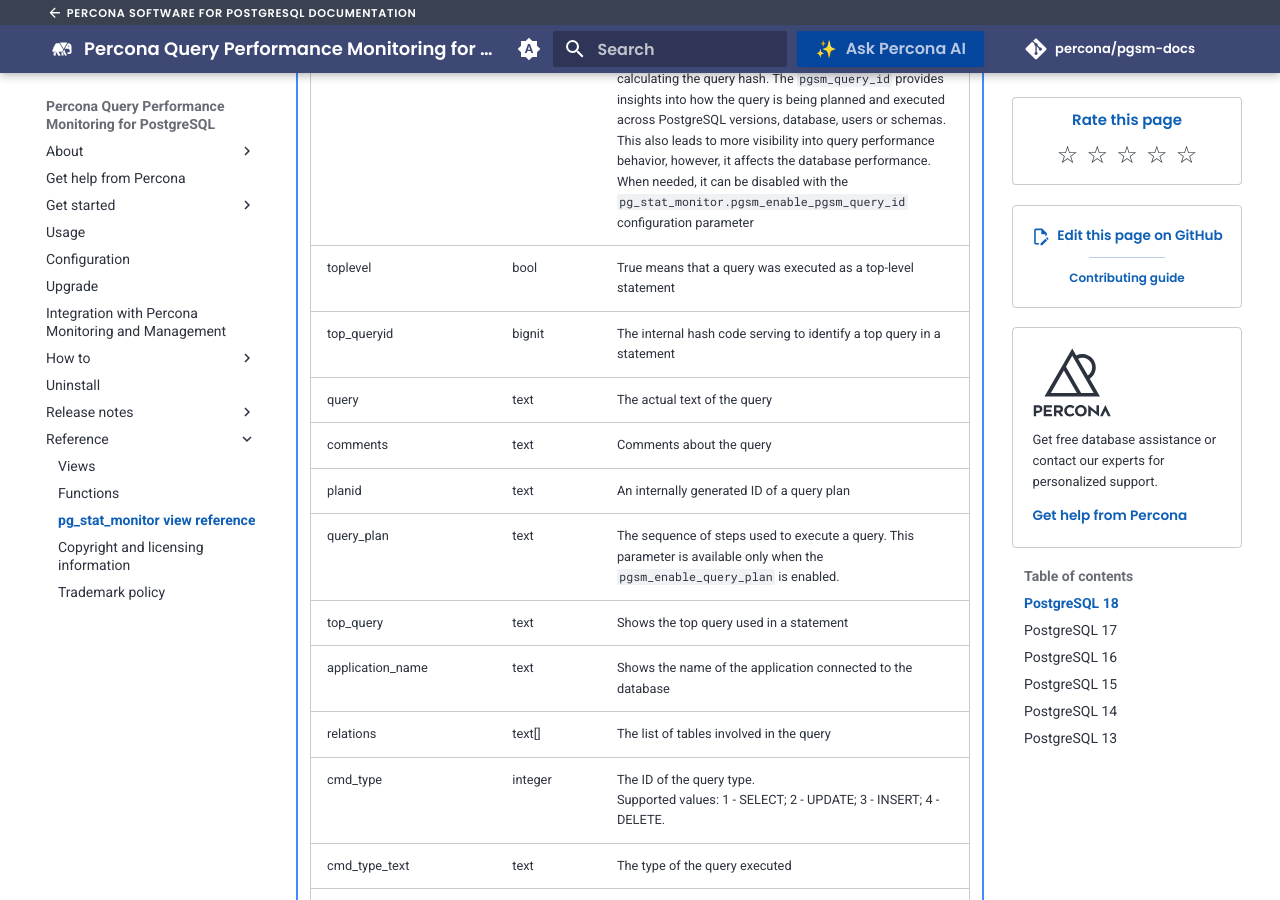
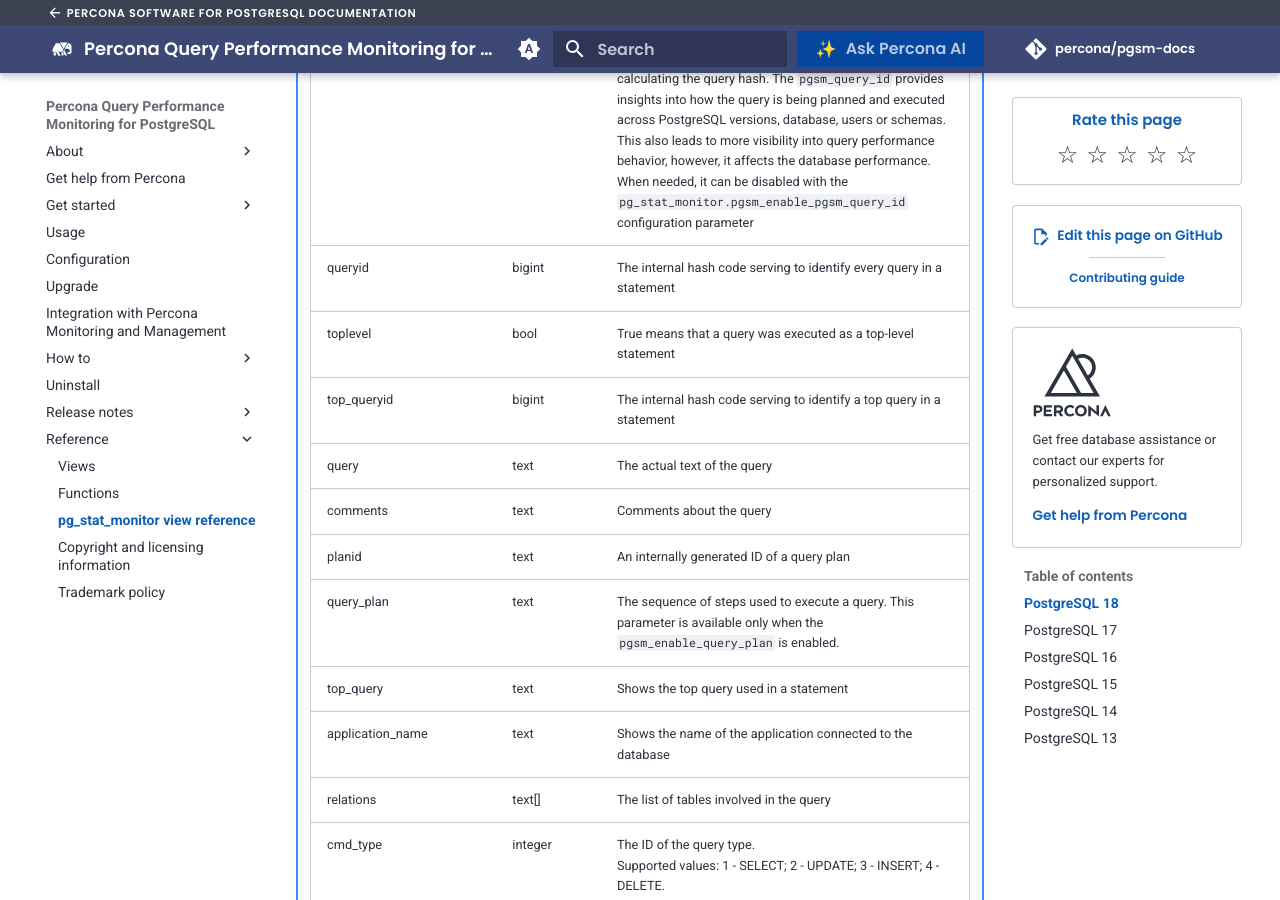
Before and after one commit to percona/pgsm-docs, an MkDocs documentation site: the page built from docs/reference.md, in a window 1280 px wide and 900 px high, scrolled down 1044 px. Built offline with MkDocs 1.6.1 and Material for MkDocs 9.7.7, drawn with Linux system fonts in a browser that asks for light colours; nearby versions of some CDN libraries; comment, search, counter and statistics services are not loaded; the version menu is left out; some of the changed text lies outside the part shown.

Commit message:
Fix a few errors in the documentation
- The description of the bucket time parameter was duplicated into the
  histogram minimum and maximum parameters
- The type of the top_queryid column was spelled "bignit"
- The queryid column was missing from several view reference tables
- Two table rows lost their leading pipe and rendered outside of the
  table

```diff
--- a/docs/reference.md
+++ b/docs/reference.md
@@ -24,8 +24,9 @@ The following table describes the `pg_stat_monitor` view for PostgreSQL 18 and h
      | datname              | text                        | The name of a database where the query was executed
      | client_ip          | inet                       | The IP address of a client that run the query
      | pgsm_query_id       | bigint                   | Generates a hash code to uniquely identify a query. The hash is independent of PostgreSQL server version, constants within the query, database, user or schema. It is calculated on the normalized query text. Comments within the query text are ignored and all spaces within the query text are normalized to a single space character before calculating the query hash. The `pgsm_query_id` provides insights into how the query is being planned and executed across PostgreSQL versions, database, users or schemas. This also leads to more visibility into query performance behavior, however, it affects the database performance. When needed, it can be disabled with the ` pg_stat_monitor.pgsm_enable_pgsm_query_id` configuration parameter
+     | queryid              | bigint               | The internal hash code serving to identify every query in a statement
      | toplevel             | bool                     | True means that a query was executed as a top-level statement
-     | top_queryid        | bignit             | The internal hash code serving to identify a top query in a statement|
+     | top_queryid        | bigint             | The internal hash code serving to identify a top query in a statement|
      | query              | text                       | The actual text of the query |
      | comments           | text                       | Comments about the query
      | planid             | text                       | An internally generated ID of a query plan
@@ -84,7 +85,7 @@ The following table describes the `pg_stat_monitor` view for PostgreSQL 18 and h
      | jit_emission_count   | bigint               | Number of times code has been emitted
      | jit_emission_time    | double precision     | Total time spent by the statement on emitting code, in milliseconds
      | jit_deform_count     | bigint               | Total number of tuple deform functions JIT-compiled by the statement |
-     jit_deform_time       | double precision | Total time spent by the statement on JIT-compiling tuple deform functions, in milliseconds |
+     | jit_deform_time      | double precision     | Total time spent by the statement on JIT-compiling tuple deform functions, in milliseconds |
      | parallel_workers_to_launch | bigint          | Number of parallel workers planned to be launched |
      | parallel_workers_launched  | bigint          | Number of parallel workers actually launched |
      | stats_since         | timestamp with time zone| Time at which statistics gathering started for this statement|
@@ -105,8 +106,9 @@ The following table describes the `pg_stat_monitor` view for PostgreSQL 18 and h
      | datname              | text                        | The name of a database where the query was executed
      | client_ip          | inet                       | The IP address of a client that run the query
      | pgsm_query_id       | bigint                   | Generates a hash code to uniquely identify a query. The hash is independent of PostgreSQL server version, constants within the query, database, user or schema. It is calculated on the normalized query text. Comments within the query text are ignored and all spaces within the query text are normalized to a single space character before calculating the query hash. The `pgsm_query_id` provides insights into how the query is being planned and executed across PostgreSQL versions, database, users or schemas. This also leads to more visibility into query performance behavior, however, it affects the database performance. When needed, it can be disabled with the ` pg_stat_monitor.pgsm_enable_pgsm_query_id` configuration parameter
+     | queryid              | bigint               | The internal hash code serving to identify every query in a statement
      | toplevel             | bool                     | True means that a query was executed as a top-level statement
-     | top_queryid        | bignit             | The internal hash code serving to identify a top query in a statement|
+     | top_queryid        | bigint             | The internal hash code serving to identify a top query in a statement|
      | query              | text                       | The actual text of the query |
      | comments           | text                       | Comments about the query
      | planid             | text                       | An internally generated ID of a query plan
@@ -164,7 +166,7 @@ The following table describes the `pg_stat_monitor` view for PostgreSQL 18 and h
      | jit_emission_count   | bigint               | Number of times code has been emitted
      | jit_emission_time    | double precision     | Total time spent by the statement on emitting code, in milliseconds
      | jit_deform_count     | bigint               | Total number of tuple deform functions JIT-compiled by the statement |
-     jit_deform_time       | double precision | Total time spent by the statement on JIT-compiling tuple deform functions, in milliseconds |
+     | jit_deform_time      | double precision     | Total time spent by the statement on JIT-compiling tuple deform functions, in milliseconds |
      | stats_since         | timestamp with time zone| Time at which statistics gathering started for this statement|
      | minmax_stats_since  | timestamp with time zone| Time at which min/max statistics gathering started for this statement (fields min_plan_time, max_plan_time, min_exec_time and max_exec_time). Please note that unlike  `pg_stat_statements`, `pg_stat_monitor` doesn't have an option to reset min/max counters, so `minmax_stats_since` always equals to `stats_since` |
 
@@ -183,8 +185,9 @@ The following table describes the `pg_stat_monitor` view for PostgreSQL 18 and h
      | datname              | text                        | The name of a database where the query was executed
      | client_ip          | inet                       | The IP address of a client that run the query
      | pgsm_query_id       | bigint                   | Generates a hash code to uniquely identify a query. The hash is independent of PostgreSQL server version, constants within the query, database, user or schema. It is calculated on the normalized query text. Comments within the query text are ignored and all spaces within the query text are normalized to a single space character before calculating the query hash. The `pgsm_query_id` provides insights into how the query is being planned and executed across PostgreSQL versions, database, users or schemas. This also leads to more visibility into query performance behavior, however, it affects the database performance. When needed, it can be disabled with the ` pg_stat_monitor.pgsm_enable_pgsm_query_id` configuration parameter
+     | queryid              | bigint               | The internal hash code serving to identify every query in a statement
      | toplevel             | bool                     | True means that a query was executed as a top-level statement
-     | top_queryid        | bignit             | The internal hash code serving to identify a top query in a statement|
+     | top_queryid        | bigint             | The internal hash code serving to identify a top query in a statement|
      | query              | text                       | The actual text of the query |
      | comments           | text                       | Comments about the query
      | planid             | text                       | An internally generated ID of a query plan
@@ -256,7 +259,7 @@ The following table describes the `pg_stat_monitor` view for PostgreSQL 18 and h
      client_ip          | inet                       | The IP address of a client that run the query
      pgsm_query_id       | bigint                   | Generates a hash code to uniquely identify a query. The hash is independent of PostgreSQL server version, constants within the query, database, user or schema. It is calculated on the normalized query text. Comments within the query text are ignored and all spaces within the query text are normalized to a single space character before calculating the query hash. The `pgsm_query_id` provides insights into how the query is being planned and executed across PostgreSQL versions, database, users or schemas. This also leads to more visibility into query performance behavior, however, it affects the database performance. When needed, it can be disabled with the ` pg_stat_monitor.pgsm_enable_pgsm_query_id` configuration parameter
      queryid            | bigint                       | The internal hash code serving to identify every query in a statement
-     top_queryid        | bignit             | The internal hash code serving to identify a top query in a statement|
+     top_queryid        | bigint             | The internal hash code serving to identify a top query in a statement|
      planid             | text                       | An internally generated ID of a query plan
      query_plan         | text                       | The sequence of steps used to execute a query. This parameter is available only when the `pgsm_enable_query_plan` is enabled.
      top_query          | text                       | Shows the top query used in a statement |
```
Also changed, not shown: docs/configuration.md (+1 -2 lines).
